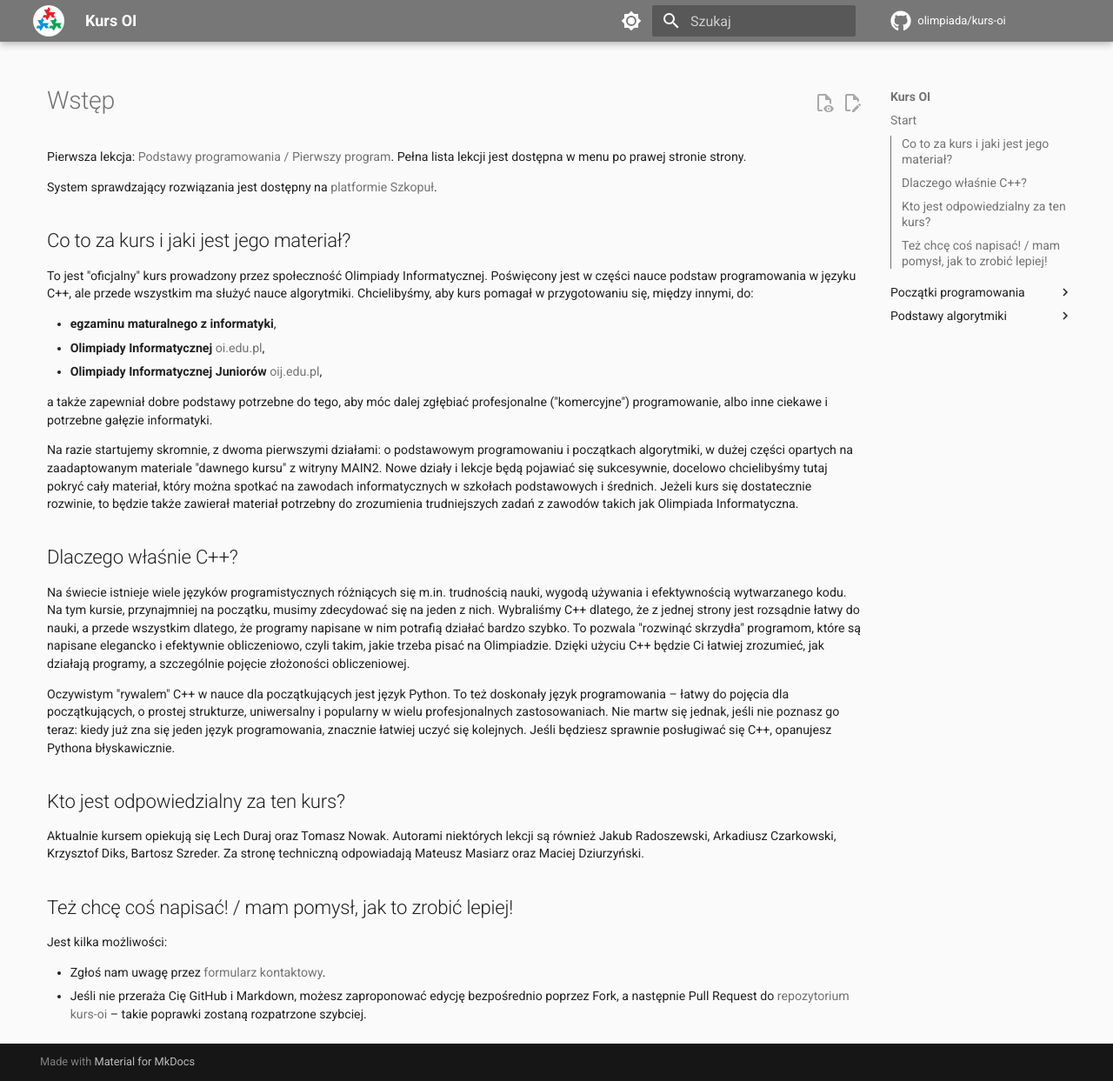
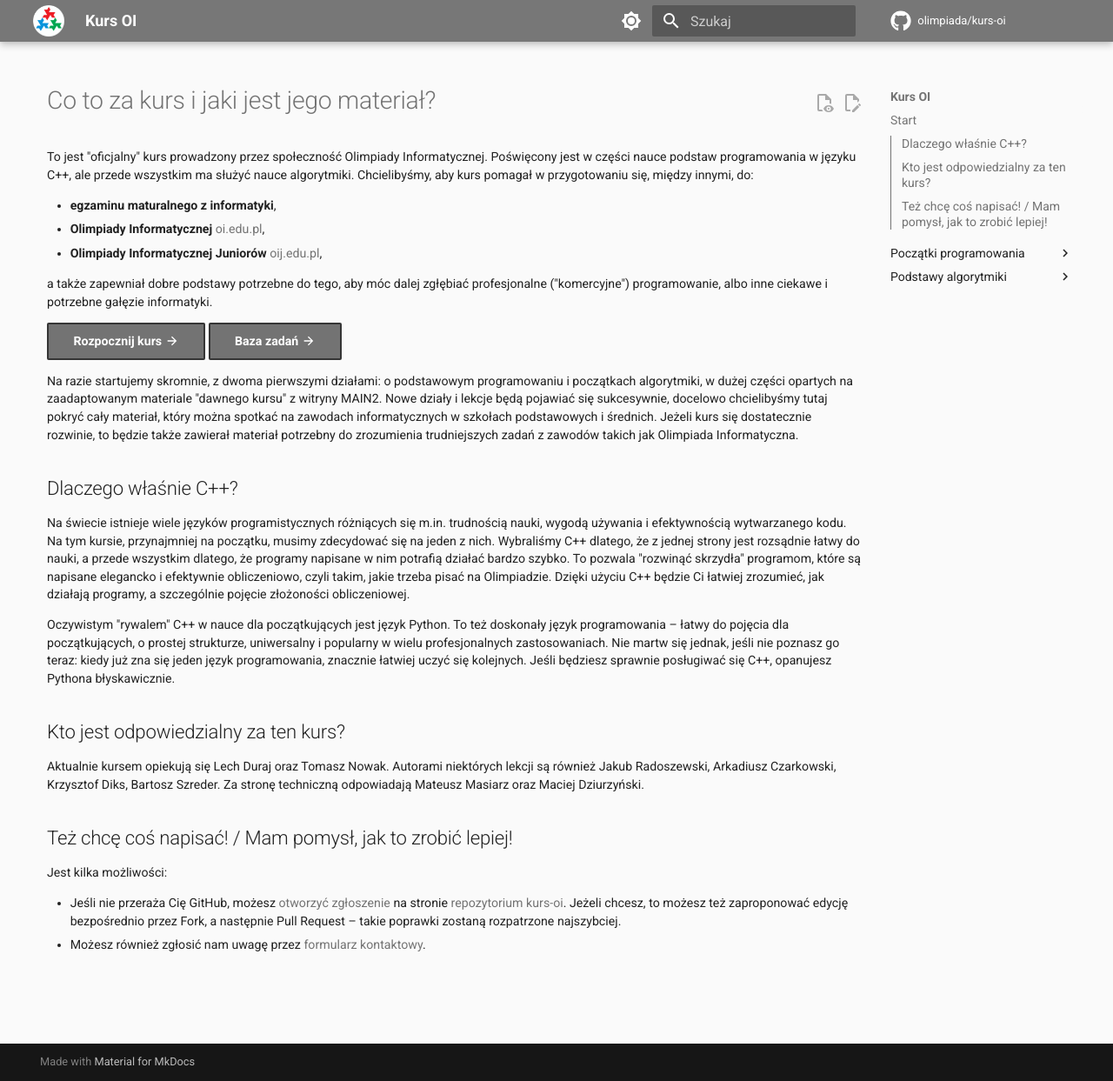
Before and after one commit to olimpiada/kurs-oi, an MkDocs documentation site: the page built from docs/index.md, in a window 1280 px wide and 1243 px high. Shown: the whole window at 87% size. Built offline with MkDocs 1.6.1 and Material for MkDocs 9.7.7, drawn with Linux system fonts in a browser that asks for light colours; comment, search, counter and statistics services are not loaded.

Commit message:
Przyciski na stronie głównej (#17)
* Przyciski na stronie głównej

* Usunięcie H1 'wstep'

```diff
--- a/docs/index.md
+++ b/docs/index.md
@@ -1,10 +1,4 @@
-# Wstęp
-
-Pierwsza lekcja: [Podstawy programowania / Pierwszy program](https://kurs.oi.edu.pl/A-podstawy-programowania/A1-pierwszy-program/). Pełna lista lekcji jest dostępna w menu po prawej stronie strony.
-
-System sprawdzający rozwiązania jest dostępny na [platformie Szkopuł](https://szkopul.edu.pl/c/kurs-oi/).
-
-## Co to za kurs i jaki jest jego materiał?
+# Co to za kurs i jaki jest jego materiał?
 
 To jest "oficjalny" kurs prowadzony przez społeczność Olimpiady Informatycznej. Poświęcony jest w części nauce podstaw programowania w języku C++, ale przede wszystkim ma służyć nauce algorytmiki. Chcielibyśmy, aby kurs pomagał w przygotowaniu się, między innymi, do:
 
@@ -14,21 +8,29 @@
 
 a także zapewniał dobre podstawy potrzebne do tego, aby móc dalej zgłębiać profesjonalne ("komercyjne") programowanie, albo inne ciekawe i potrzebne gałęzie informatyki.
 
+[Rozpocznij kurs :material-arrow-right:](A-podstawy-programowania/A1-pierwszy-program.md){ .md-button .md-button--primary }
+[Baza zadań :material-arrow-right:](https://szkopul.edu.pl/c/kurs-oi/p/){ .md-button .md-button--primary }
+
 Na razie startujemy skromnie, z dwoma pierwszymi działami: o podstawowym programowaniu i początkach algorytmiki, w dużej części opartych na zaadaptowanym materiale "dawnego kursu" z witryny MAIN2. Nowe działy i lekcje będą pojawiać się sukcesywnie, docelowo chcielibyśmy tutaj pokryć cały materiał, który można spotkać na zawodach informatycznych w szkołach podstawowych i średnich. Jeżeli kurs się dostatecznie rozwinie, to będzie także zawierał materiał potrzebny do zrozumienia trudniejszych zadań z zawodów takich jak Olimpiada Informatyczna.
 
 ## Dlaczego właśnie C++?
 
-Na świecie istnieje wiele języków programistycznych różniących się m.in. trudnością nauki, wygodą używania i efektywnością wytwarzanego kodu. Na tym kursie, przynajmniej na początku, musimy zdecydować się na jeden z nich. Wybraliśmy C++ dlatego, że z jednej strony jest rozsądnie łatwy do nauki, a przede wszystkim dlatego, że programy napisane w nim potrafią działać bardzo szybko. To pozwala "rozwinąć skrzydła" programom, które są napisane elegancko i efektywnie obliczeniowo, czyli takim, jakie trzeba pisać na Olimpiadzie. Dzięki użyciu C++ będzie Ci łatwiej zrozumieć, jak działają programy, a szczególnie pojęcie złożoności obliczeniowej.
+Na świecie istnieje wiele języków programistycznych różniących się m.in. trudnością nauki, wygodą używania i efektywnością wytwarzanego kodu. Na tym kursie, przynajmniej na początku, musimy zdecydować się na jeden z nich. Wybraliśmy C++ dlatego, że z jednej strony jest rozsądnie łatwy do nauki, a przede wszystkim dlatego, że programy napisane w nim potrafią działać bardzo szybko. To pozwala "rozwinąć skrzydła" programom, które są napisane elegancko i efektywnie obliczeniowo, czyli takim, jakie trzeba pisać na Olimpiadzie. Dzięki użyciu C++ będzie Ci łatwiej zrozumieć, jak działają programy, a szczególnie pojęcie złożoności obliczeniowej.
 
 Oczywistym "rywalem" C++ w nauce dla początkujących jest język Python. To też doskonały język programowania – łatwy do pojęcia dla początkujących, o prostej strukturze, uniwersalny i popularny w wielu profesjonalnych zastosowaniach. Nie martw się jednak, jeśli nie poznasz go teraz: kiedy już zna się jeden język programowania, znacznie łatwiej uczyć się kolejnych. Jeśli będziesz sprawnie posługiwać się C++, opanujesz Pythona błyskawicznie.
 
 ## Kto jest odpowiedzialny za ten kurs?
 
-Aktualnie kursem opiekują się Lech Duraj oraz Tomasz Nowak. Autorami niektórych lekcji są również Jakub Radoszewski, Arkadiusz Czarkowski, Krzysztof Diks, Bartosz Szreder. Za stronę techniczną odpowiadają Mateusz Masiarz oraz Maciej Dziurzyński.
+Aktualnie kursem opiekują się Lech Duraj oraz Tomasz Nowak. Autorami niektórych lekcji są również Jakub Radoszewski, Arkadiusz Czarkowski, Krzysztof Diks, Bartosz Szreder. Za stronę techniczną odpowiadają Mateusz Masiarz oraz Maciej Dziurzyński.
 
-## Też chcę coś napisać! / mam pomysł, jak to zrobić lepiej!
+## Też chcę coś napisać! / Mam pomysł, jak to zrobić lepiej!
 
 Jest kilka możliwości:
 
- * Zgłoś nam uwagę przez [formularz kontaktowy](https://forms.gle/Nj8oRMhaV7QxnFZLA).
- * Jeśli nie przeraża Cię GitHub i Markdown, możesz zaproponować edycję bezpośrednio poprzez Fork, a następnie Pull Request do [repozytorium kurs-oi](https://github.com/olimpiada/kurs-oi/) – takie poprawki zostaną rozpatrzone szybciej.
+ * Jeśli nie przeraża Cię GitHub, możesz
+   [otworzyć zgłoszenie](https://github.com/olimpiada/kurs-oi/issues/new) na
+   stronie [repozytorium kurs-oi](https://github.com/olimpiada/kurs-oi/). Jeżeli
+   chcesz, to możesz też zaproponować edycję bezpośrednio przez Fork, a
+   następnie Pull Request – takie poprawki zostaną rozpatrzone najszybciej.
+ * Możesz również zgłosić nam uwagę przez
+   [formularz kontaktowy](https://forms.gle/Nj8oRMhaV7QxnFZLA).
```
